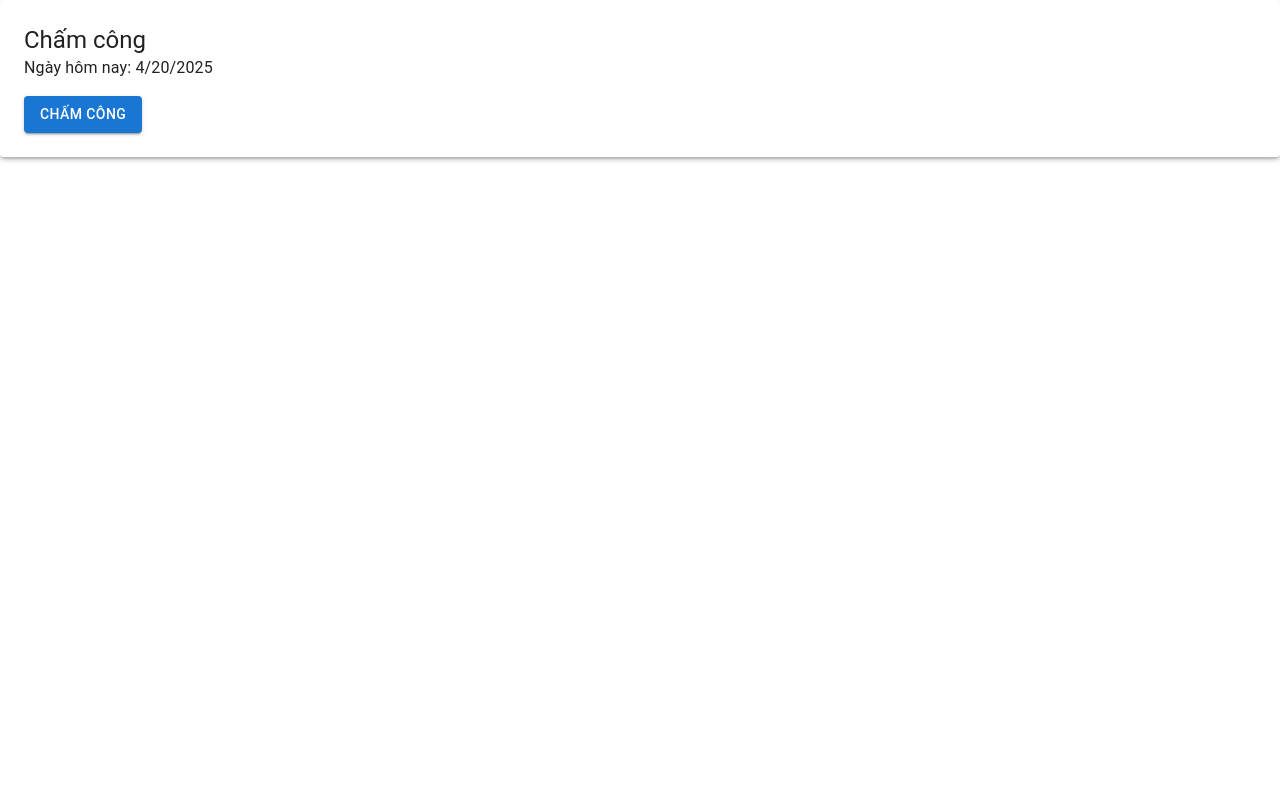
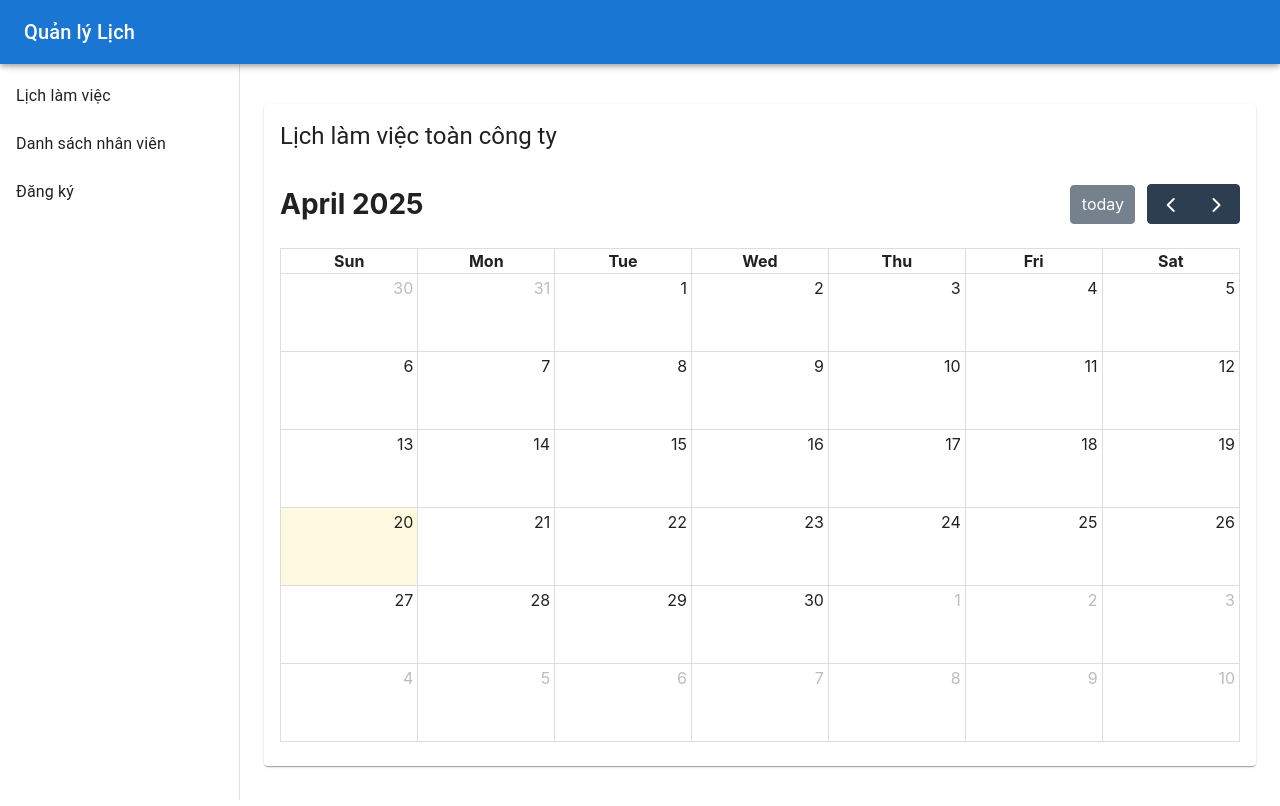
Before and after one commit to LeeVanNgoc/Face_Recognition_FE, a React (Create React App) app: page /attendance in a window 1280 px wide. Shown: the top 806 px of the page. Built offline with nearby package versions, Linux system fonts and the light colour scheme; no server answers.

Commit message:
Update attendance

```diff
--- a/package.json
+++ b/package.json
@@ -6,12 +6,17 @@
   "dependencies": {
     "@emotion/react": "^11.14.0",
     "@emotion/styled": "^11.14.0",
+    "@fullcalendar/core": "^6.1.17",
+    "@fullcalendar/daygrid": "^6.1.17",
+    "@fullcalendar/react": "^6.1.17",
     "@mui/icons-material": "^7.0.2",
     "@mui/material": "^7.0.2",
+    "@mui/x-date-pickers": "^8.0.0",
     "@testing-library/dom": "^10.4.0",
     "@testing-library/jest-dom": "^6.6.3",
     "@testing-library/react": "^16.3.0",
     "@testing-library/user-event": "^13.5.0",
+    "dayjs": "^1.11.13",
     "react": "^19.1.0",
     "react-dom": "^19.1.0",
     "react-router-dom": "^7.5.0",
--- a/src/container/attendance/attendance.js
+++ b/src/container/attendance/attendance.js
@@ -1,20 +1,115 @@
-import React from "react";
-import { Typography, Paper, Button } from "@mui/material";
+import React, { useEffect, useState } from "react";
+import {
+  AppBar,
+  Toolbar,
+  Typography,
+  Drawer,
+  List,
+  ListItem,
+  ListItemText,
+  Box,
+  Card,
+  CardHeader,
+  CardContent,
+} from "@mui/material";
+import { useNavigate } from "react-router-dom";
 
-const Attendance = () => {
-  const handleCheckIn = () => {
-    alert("Bạn đã chấm công!");
-  };
+// import '@fullcalendar/common/main.css';
+// import '@fullcalendar/daygrid/main.css';
+import FullCalendar from '@fullcalendar/react';
+import dayGridPlugin from '@fullcalendar/daygrid';
+import { getAttendanceEvents } from "./config";  // Import hàm lấy sự kiện
 
+// Định nghĩa hàm style ngoài
+const useStyles = () => ({
+  fullCalendarBody: {
+    maxHeight: "calc(100vh - 100px)", // Điều chỉnh chiều cao để chỉ hiển thị tối đa 5 hàng
+  },
+  dayGridDay: {
+    height: "calc(100vh / 5)", // Giới hạn chiều cao mỗi ô ngày, tương đương với 5 hàng
+  },
+});
+
+const drawerWidth = 240;
+
+const Calendar = () => {
+  const [events, setEvents] = useState([]); // Lưu trữ sự kiện lấy từ API
+  const navigate = useNavigate();
+  const styles = useStyles(); // Sử dụng hàm style
+
+  useEffect(() => {
+    const fetchEvents = async () => {
+      const result = await getAttendanceEvents("user1"); // Thay userId là 'user1'
+      console.log('boss', result);
+      if (!result.error) {
+        setEvents(result); // Cập nhật state với các sự kiện từ API
+      } else {
+        console.error(result.message);
+      }
+    };
+
+    fetchEvents();
+  }, []);
+
+  console.log(events)
   return (
-    <Paper elevation={3} sx={{ padding: 3 }}>
-      <Typography variant="h5">Chấm công</Typography>
-      <Typography>Ngày hôm nay: {new Date().toLocaleDateString()}</Typography>
-      <Button variant="contained" sx={{ mt: 2 }} onClick={handleCheckIn}>
-        Chấm công
-      </Button>
-    </Paper>
+    <Box sx={{ display: "flex", height: "100vh", marginTop: 10 }}>
+      {/* AppBar header */}
+      <AppBar position="fixed" sx={{ zIndex: (theme) => theme.zIndex.drawer + 1 }}>
+        <Toolbar>
+          <Typography variant="h6" noWrap component="div">
+            Quản lý Lịch
+          </Typography>
+        </Toolbar>
+      </AppBar>
+
+      {/* Drawer menu bên trái */}
+      <Drawer
+        variant="permanent"
+        anchor="left"
+        sx={{
+          width: drawerWidth,
+          flexShrink: 0,
+          [`& .MuiDrawer-paper`]: {
+            width: drawerWidth,
+            boxSizing: "border-box",
+          },
+        }}
+      >
+        <Toolbar />
+        <List>
+          <ListItem button onClick={() => navigate("/attendance")}>
+            <ListItemText primary="Lịch làm việc" />
+          </ListItem>
+          <ListItem button onClick={() => navigate("/user")}>
+            <ListItemText primary="Danh sách nhân viên" />
+          </ListItem>
+          <ListItem button onClick={() => navigate("/user_collect")}>
+            <ListItemText primary="Đăng ký" />
+          </ListItem>
+        </List>
+      </Drawer>
+
+      {/* Nội dung chính */}
+      <Box sx={{ padding: 3, flexGrow: 1 }}>
+        <Card>
+          <CardHeader title="Lịch làm việc toàn công ty" />
+          <CardContent>
+            <FullCalendar
+              initialView="dayGridMonth"
+              plugins={[dayGridPlugin]}
+              events={events} // Hiển thị các sự kiện từ API
+              height="auto"
+              sx={{
+                ".fc-daygrid-day": styles.dayGridDay, // Áp dụng style cho các ô ngày
+                ".fc-daygrid-body": styles.fullCalendarBody, // Áp dụng style cho body của lịch
+              }}
+            />
+          </CardContent>
+        </Card>
+      </Box>
+    </Box>
   );
 };
 
-export default Attendance;
+export default Calendar;
--- /dev/null
+++ b/src/container/attendance/config.js
@@ -0,0 +1,31 @@
+// config.js
+
+const API_BASE_URL = process.env.REACT_APP_API_URL || "http://localhost:5001";
+
+// Hàm lấy danh sách các sự kiện (các ngày) từ API
+export async function getAttendanceEvents(userId) {
+  try {
+    // Thêm userId vào URL để lọc sự kiện theo người dùng
+    const response = await fetch(`${API_BASE_URL}/api/attendance/${userId}`, {
+      method: "GET",
+      headers: {
+        "Content-Type": "application/json",
+      },
+    });
+
+    if (!response.ok) {
+      throw new Error(`Lỗi từ server: ${response.status}`);
+    }
+
+    const result = await response.json();
+
+    // Chuyển timeCheck về format YYYY-MM-DD cho FullCalendar
+    return result.map(event => ({
+      title: 'Ngày chấm công',
+      date: new Date(event.timeCheck).toISOString().split('T')[0], // 👈 CHỖ NÀY
+    }));
+  } catch (error) {
+    console.error("Lỗi khi lấy danh sách sự kiện:", error);
+    return { error: true, message: error.message };
+  }
+}
```
Also changed, not shown: 1 other file (tests, documents, lock files or other folders).
